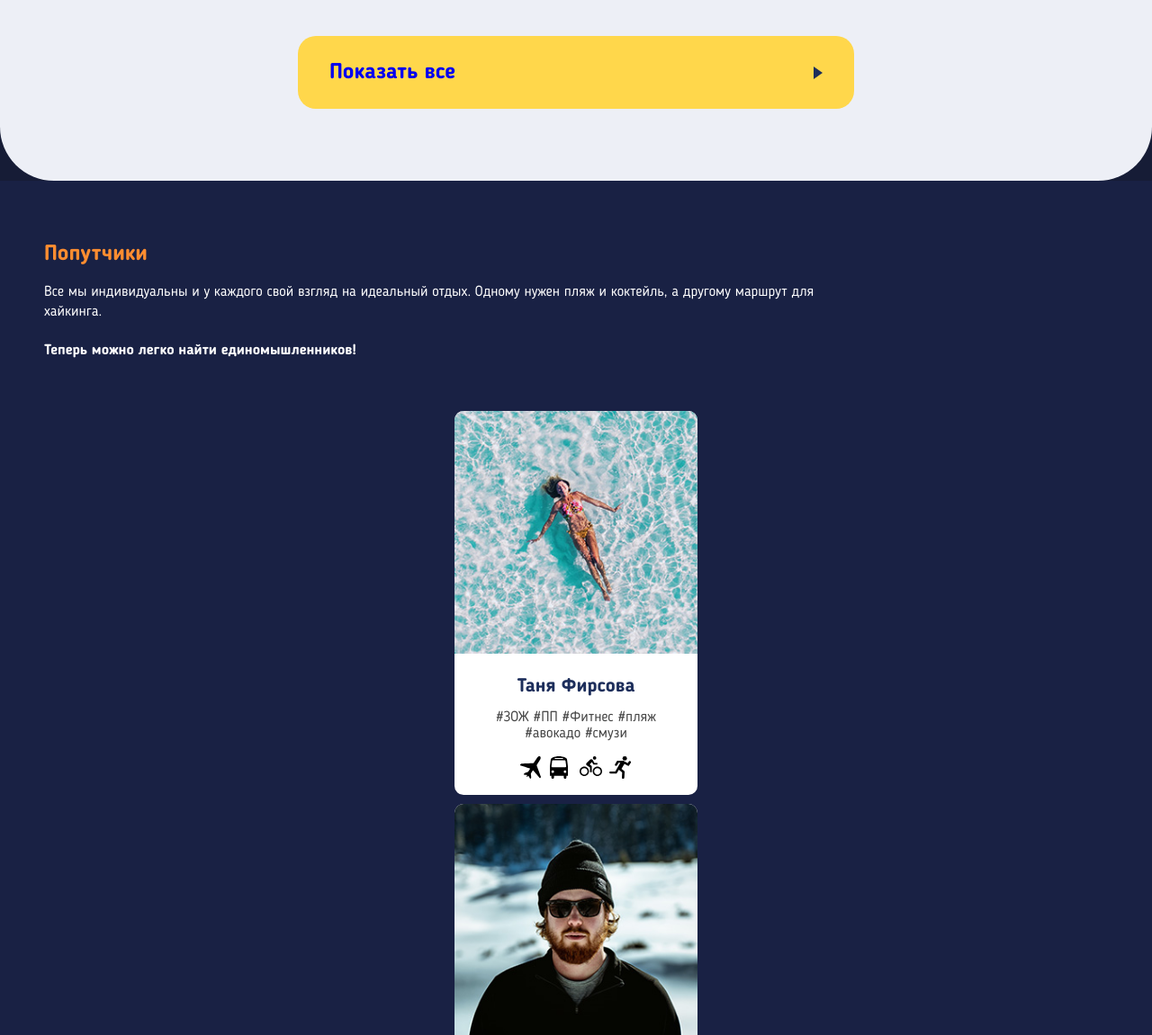
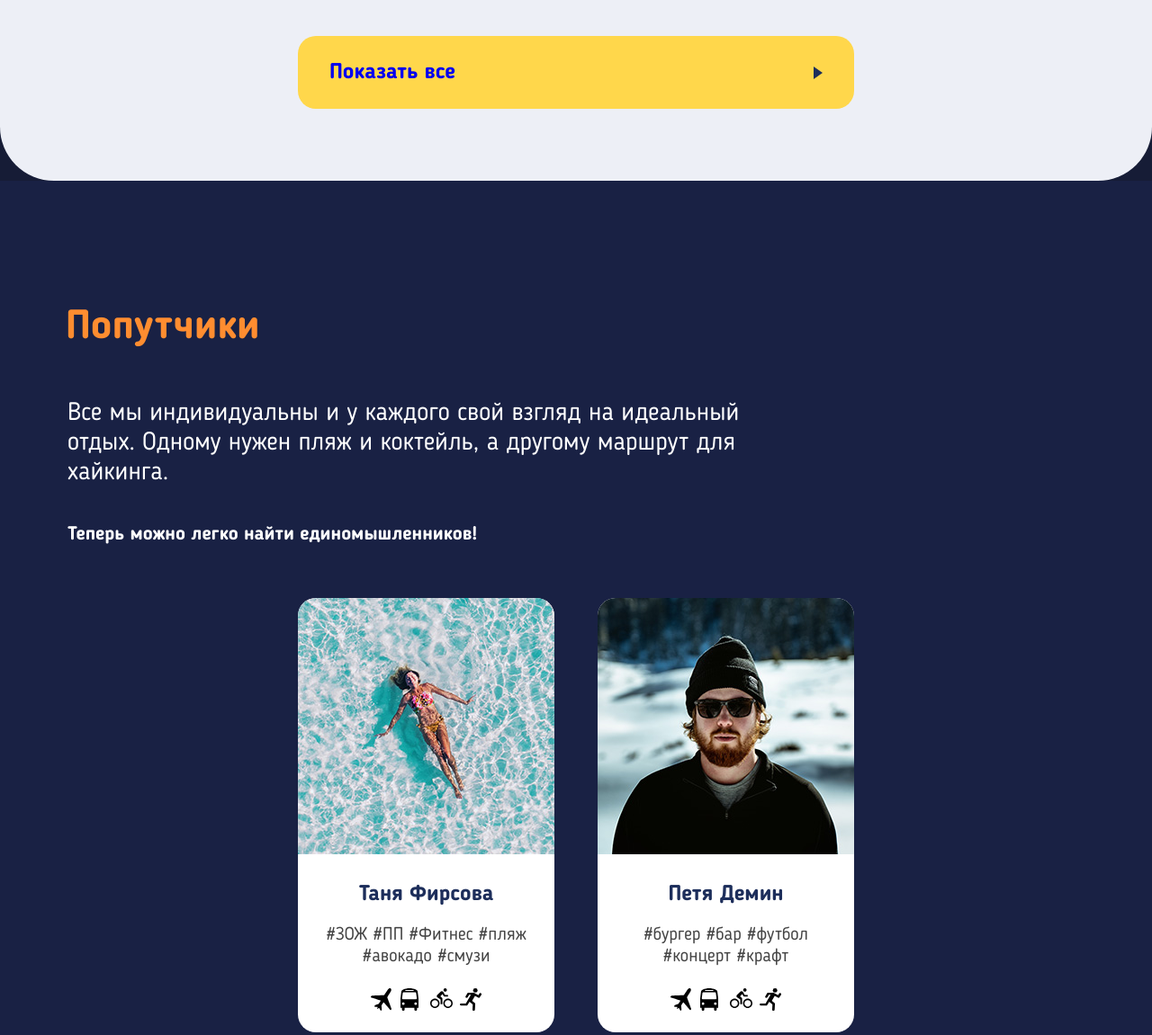
Before and after one commit to MikkyMeow/pognali-adaptive, a website: page source/index.html in a window 1280 px wide. Shown: the part 2545-3696 px from the top of the page at 90% size. Drawn offline with Linux system fonts and the light colour scheme.

Commit message:
add tablet styles to travelers

```diff
--- a/source/sass/mixin.scss
+++ b/source/sass/mixin.scss
@@ -118,6 +118,16 @@
   }
 }
 
+@mixin show-link-button--tablet {
+  font-size: 24px;
+  line-height: 24px;
+  min-width: 548px;
+  min-height: 81px;
+  margin-top: 37px;
+  border-radius: 20px;
+  padding: 0 35px;
+}
+
 @mixin visually-hidden {
   position: absolute;
   clip: rect(0 0 0 0);
--- a/source/sass/modules/travelers.scss
+++ b/source/sass/modules/travelers.scss
@@ -100,3 +100,70 @@
   width: 223px;
   margin: 10px auto 0;
 }
+
+@media (min-width: 768px) {
+  .travelers {
+    padding-top: 141px;
+    padding-bottom: 88px;
+  }
+
+  .travelers__caption {
+    @include section-header--tablet;
+    margin-left: 73px;
+  }
+
+  .travelers__description {
+    @include section-description--tablet;
+    margin-left: 75px;
+    margin-top: 57px;
+    width: 63%;
+  }
+
+  .travelers__description--bold {
+    @include section-description--bold--desktop;
+    margin-left: 75px;
+    margin-top: 39px;
+    width: 59%;
+  }
+
+  .travelers__persons {
+    flex-direction: row;
+    justify-content: center;
+    margin-top: 58px;
+  }
+
+  .travelers__person {
+    width: 285px;
+    border-radius: 20px;
+    padding-bottom: 24px;
+  }
+
+  .travelers__person--firsova {
+    margin-right: 48px;
+  }
+
+  .travelers__photo {
+    border-radius: 20px 20px 0 0;
+  }
+
+  .travelers__name {
+    font-size: 24px;
+    line-height: 24px;
+    margin-top: 17px;
+  }
+
+  .travelers__hashtag {
+    font-size: 20px;
+    line-height: 24px;
+    margin-top: 21px;
+  }
+
+  .travelers__transport {
+    margin-top: 23px;
+  }
+
+  .travelers__link {
+    @include show-link-button--tablet;
+    margin-top: 70px;
+  }
+}
--- a/source/sass/modules/ways.scss
+++ b/source/sass/modules/ways.scss
@@ -178,13 +178,7 @@
   }
 
   .ways__link {
-    font-size: 24px;
-    line-height: 24px;
-    min-width: 548px;
-    min-height: 81px;
-    margin-top: 37px;
-    border-radius: 20px;
-    padding: 0 35px;
+    @include show-link-button--tablet;
   }
 }
 
```
Also changed, not shown: source/css/style.css.
